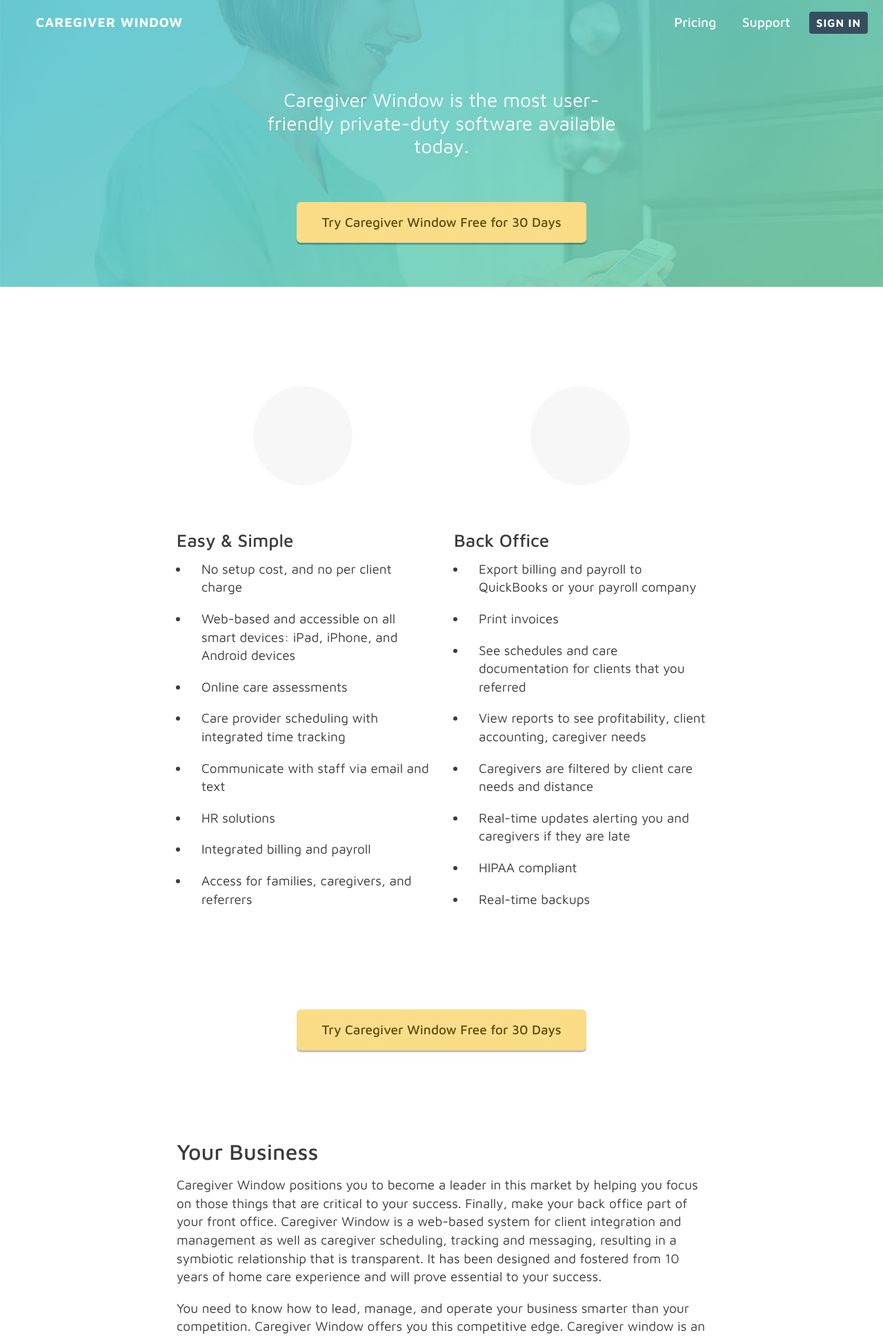
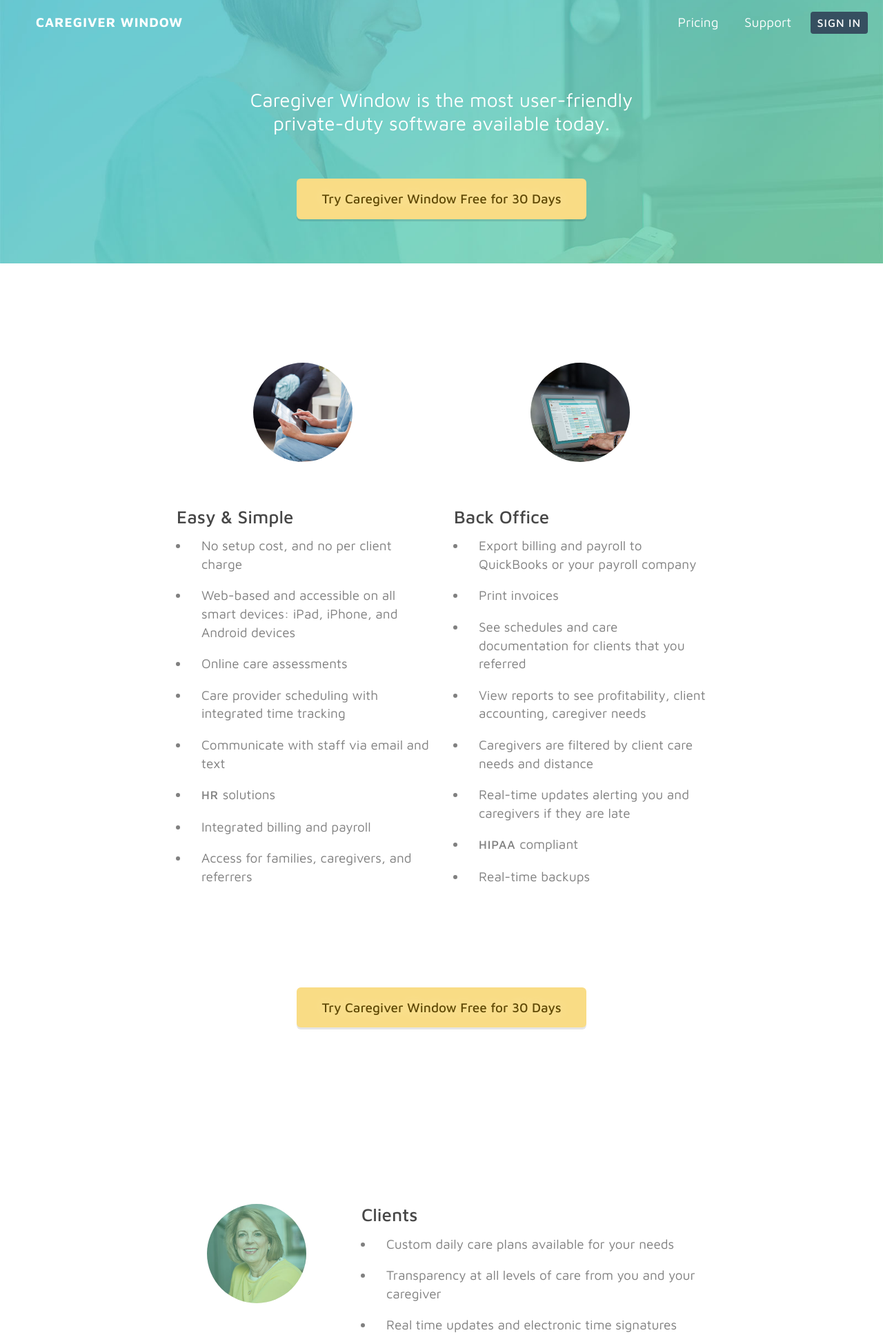
Before and after one commit to nathanrp/caregiverwindow.com, a PHP site: page / in a window 1280 px wide. Shown: the top 1939 px of the page at 69% size. Run offline with PHP 8.4, Linux system fonts and the light colour scheme; style sheets or scripts are compiled from the project's sources.

Commit message:
home screen done

```diff
--- a/css/main-480.less
+++ b/css/main-480.less
@@ -16,6 +16,12 @@
 		}
 	}
 
+	.content {
+		.cta {
+			margin: 0;
+		}
+	}
+
 	.home-hero {
 		h1 {
 			font-size: 21px;
@@ -28,4 +34,23 @@
 		}
 	}
 
+	.home-users {
+		padding: 64px 0;
+	}
+
+	.home-business {
+		padding: 64px 0;
+	}
+
+	.footer {
+		padding-top: 64px;
+		text-align: center;
+		.links {
+			li {
+				display: block;
+				padding: 0 0 18px;
+			}
+		}
+	}
+
 }
--- a/css/main.less
+++ b/css/main.less
@@ -41,7 +41,6 @@ a {
 			a {
 				display: block;
 				padding: 0 16px;
-				font-weight: 500;
 				color: @white;
 				&.btn {
 					background: @dkblue;
@@ -49,7 +48,7 @@ a {
 					line-height: 32px;
 					text-transform: uppercase;
 					letter-spacing: 1px;
-					font-weight: 600;
+					font-weight: 500;
 					font-size: 16px;
 					padding: 0 10px;
 					margin: 0 6px;
@@ -71,7 +70,7 @@ a {
 		font-weight: 500;
 		color: darken(@yellow,55%);
 		text-shadow: 0 0 16px lighten(@yellow,11%);
-		.box-shadow(0 3px 0 fadeout(@black,75%));
+		.box-shadow(0 3px 0 fadeout(@black,90%));
 	}
 }
 
@@ -85,7 +84,7 @@ a {
 	text-align: center;
 	padding: 64px 0;
 	z-index: 1;
-	margin: 0 0 128px;
+	margin: 0 0 64px;
 	h1 {
 		font-size: 28px;
 		line-height: 1.2em;
@@ -93,7 +92,7 @@ a {
 		color: @white;
 		text-shadow: 0 0 36px fadeout(darken(@brand,50%),75%);
 		text-shadow: 2px 2px 0 fadeout(darken(@brand,50%),99%);
-		max-width: 550px;
+		max-width: 576px;
 		display: inline-block;
 	}
 	.cta {
@@ -101,18 +100,53 @@ a {
 	}
 }
 
-.home-features {
+.home-features, .home-users {
 	padding: 0;
 	.clearfix();
 	.feature {
 		.photo {
 			width: 144px;
 			height: 144px;
-			margin: 0 auto 64px;
+			margin: 64px auto;
 			background: darken(@white,3%);
 			border-radius: 50%;
+			overflow: hidden;
+			img {
+				width: 100%;
+				display: block;
+			}
+		}
+		.cta {
+			text-align: left;
+			padding: 18px 0 0;
+			margin: 0;
+			.btn {
+				padding: 12px 24px;
+				background: @turqoise;
+				text-shadow: 0 0 36px fadeout(darken(@turqoise,50%),75%);
+				text-shadow: 2px 2px 0 fadeout(darken(@turqoise,50%),99%);
+				color: darken(@turqoise, 44%);
+			}
 		}
 	}
+}
+
+.home-users {
+	padding: 128px 0;
+	.feature {
+		.photo {
+			margin: 0 auto 36px;
+		}
+	}
+	&.cgs-users {
+		.col-sm-4 {
+			float: right;
+		}
+	}
+}
+
+.home-business {
+	padding: 128px 0;
 }
 
 .content {
@@ -123,3 +157,21 @@ a {
 		margin: 64px 0;
 	}
 }
+
+.footer {
+	padding: 128px 0;
+	background: darken(@white,3%);
+	.links {
+		padding: 0 0 18px;
+		li {
+			padding: 0 18px;
+			display: inline-block;
+			&:first-child {
+				padding-left: 0;
+			}
+		}
+	}
+	p {
+		font-size: 17px;
+	}
+}
--- a/css/typography.less
+++ b/css/typography.less
@@ -10,6 +10,7 @@ h2, h3 {
 	line-height: 1.2em;
 	padding: 0 0 .5em;
 	font-weight: 500;
+	color: darken(@bcolor,22%);
 }
 
 h2 {
@@ -25,6 +26,13 @@ p, .ul li {
 	padding: 0 0 1em;
 }
 
+abbr {
+	font-size: .9em;
+	letter-spacing: 1px;
+	text-transform: uppercase;
+	font-weight: 500;
+}
+
 .ul {
 	list-style: disc;
 	li {
--- a/css/vars.less
+++ b/css/vars.less
@@ -7,7 +7,7 @@
 @hfont: @bfont;
 @mfont: "Source Code Pro", "Lucida Console", monospace;
 @lineheight: 1em;
-@bcolor: lighten(@black,23%);
+@bcolor: lighten(@black,50%);
 
 // colors
 
--- a/inc/footer.php
+++ b/inc/footer.php
@@ -1,7 +1,9 @@
-<footer>
+<footer class="footer">
 	<div class="container">
-		<ul>
+		<ul class="links">
 			<li><a>About Us</a></li>
+			<li><a>Request Care</a></li>
+			<li><a>Caregivers</a></li>
 		</ul>
 		<p>&copy; 2014 Caregiver Window</p>
 	</div>
--- a/index.php
+++ b/index.php
@@ -30,7 +30,9 @@ $title = 'Caregiver Window';
 	<div class="container">
 		<div class="home-features row">
 			<div class="col-xs-12 col-sm-6 feature">
-				<div class="photo"></div>
+				<div class="photo">
+					<img src="<?php echo $path;?>img/3.jpg" alt="Caregiver" />
+				</div>
 				<h3>Easy &amp; Simple</h3>
 				<ul class="ul">
 					<li>No setup cost, and no per client charge</li>
@@ -44,7 +46,9 @@ $title = 'Caregiver Window';
 				</ul>
 			</div>
 			<div class="col-xs-12 col-sm-6 feature">
-				<div class="photo"></div>
+				<div class="photo">
+					<img src="<?php echo $path;?>img/2.jpg" alt="Owner" />
+				</div>
 				<h3>Back Office</h3>
 				<ul class="ul">
 					<li>Export billing and payroll to QuickBooks or your payroll company</li>
@@ -53,7 +57,7 @@ $title = 'Caregiver Window';
 					<li>View reports to see profitability, client accounting, caregiver needs</li>
 					<li>Caregivers are filtered by client care needs and distance</li>
 					<li>Real-time updates alerting you and caregivers if they are late</li>
-					<li>HIPAA compliant</li>
+					<li><abbr>HIPAA</abbr> compliant</li>
 					<li>Real-time backups</li>
 				</ul>
 			</div>
@@ -61,13 +65,52 @@ $title = 'Caregiver Window';
 		<div class="cta">
 			<a class="btn">Try <span class="hidden-sm">Caregiver Window</span> Free for 30 Days</a>
 		</div>
-		<h2>Your Business</h2>
-<p>Caregiver Window positions you to become a leader in this market by helping you focus on those things that are critical to your success. Finally, make your back office part of your front office. Caregiver Window is a web-based system for client integration and management as well as caregiver scheduling, tracking and messaging, resulting in a symbiotic relationship that is transparent. It has been designed and fostered from 10 years of home care experience and will prove essential to your success.</p>
-<p>You need to know how to lead, manage, and operate your business smarter than your competition. Caregiver Window offers you this competitive edge. Caregiver window is an ideal solution for your private duty company. Instead of making mistakes between the two, you will have a critical component of your business in place that will allow you to develop to a deeply rewarding business.</p>
-<p>Your result with Caregiver Window will be more efficient operations and lower cost resulting in higher quality of care. In addition, it will allow for more time with your clients and referrals and an increased profit.</p>
+		<div class="home-users row">
+			<div class="col-xs-12 col-sm-4 feature">
+				<div class="photo">
+					<img src="<?php echo $path;?>img/4.jpg" alt="Client" class="" />
+				</div>
+			</div>
+			<div class="col-xs-12 col-sm-8 feature">
+				<h3>Clients</h3>
+				<ul class="ul">
+					<li>Custom daily care plans available for your needs</li>
+					<li>Transparency at all levels of care from you and your caregiver</li>
+					<li>Real time updates and electronic time signatures</li>
+					<li>See invoices and updated accounting</li>
+					<li>See schedules and daily care documentation</li>
+				</ul>
+				<div class="cta">
+					<a class="btn">Request Care</a>
+				</div>
+			</div>
+		</div>
+		<div class="home-users cgs-users row">
+			<div class="col-xs-12 col-sm-4 feature">
+				<div class="photo">
+					<img src="<?php echo $path;?>img/5.jpg" alt="Caregiver" class="" />
+				</div>
+			</div>
+			<div class="col-xs-12 col-sm-8 feature">
+				<h3>Caregivers</h3>
+				<ul class="ul">
+					<li>Online job application with your status tracking</li>
+					<li>See your schedule, shift requirements, client care needs and driving directions quickly and easily</li>
+				</ul>
+				<div class="cta">
+					<a class="btn">Apply Now</a>
+				</div>
+			</div>
+		</div>
+		<div class="home-business">
+			<h2>Your Business</h2>
+			<p>Caregiver Window positions you to become a leader in this market by helping you focus on those things that are critical to your success. Finally, make your back office part of your front office. Caregiver Window is a web-based system for client integration and management as well as caregiver scheduling, tracking and messaging, resulting in a symbiotic relationship that is transparent. It has been designed and fostered from 10 years of home care experience and will prove essential to your success.</p>
+			<p>You need to know how to lead, manage, and operate your business smarter than your competition. Caregiver Window offers you this competitive edge. Caregiver window is an ideal solution for your private duty company. Instead of making mistakes between the two, you will have a critical component of your business in place that will allow you to develop to a deeply rewarding business.</p>
+			<p>Your result with Caregiver Window will be more efficient operations and lower cost resulting in higher quality of care. In addition, it will allow for more time with your clients and referrals and an increased profit.</p>
 			<div class="cta">
 				<a class="btn">Try <span class="hidden-sm">Caregiver Window</span> Free for 30 Days</a>
 			</div>
+		</div>
 	</div>
 </div>
 
```
Also changed, not shown: img/2.jpg (added), img/3.jpg (added), img/4.jpg (added), img/5.jpg (added).
